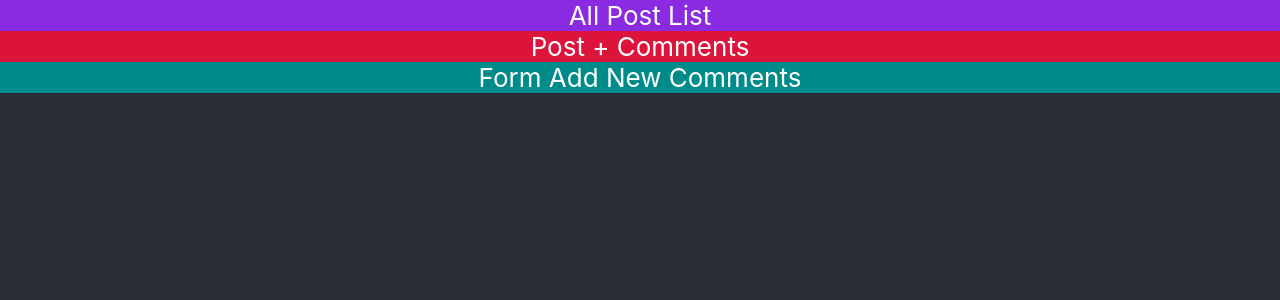
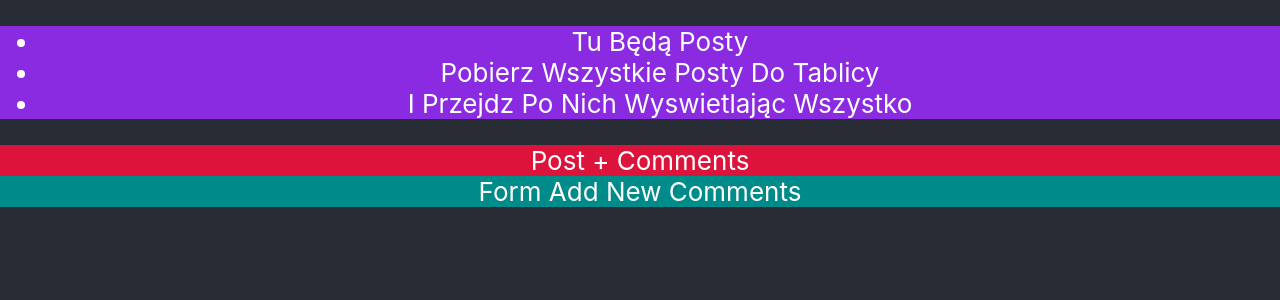
Before and after one commit to Moon-a7/my-app-10-03, a React (Create React App) app: page / in a window 1280 px wide. Shown: the top 300 px of the page. Built offline with nearby package versions, Linux system fonts and the light colour scheme.

Commit message:
add component AllPostsList

```diff
--- a/src/App.css
+++ b/src/App.css
@@ -3,9 +3,6 @@
   flex-direction: column;
   text-align: center;
   text-transform: capitalize;
-}
-
-@media (prefers-reduced-motion: no-preference) {
 }
 
 .App-header {
@@ -24,3 +21,5 @@
 .form {
   background-color: darkcyan;
 }
+@media (prefers-reduced-motion: no-preference) {
+}
--- a/src/App.js
+++ b/src/App.js
@@ -1,6 +1,6 @@
 import React from 'react'
 import { ReactDOM } from 'react-dom'
-import logo from './logo.svg'
+import AllPostList from './components/AllPostList'
 import './App.css'
 
 function App() {
@@ -8,7 +8,10 @@ function App() {
     <div className="App">
       <header className="App-header">
         <div className="views">
-          <div className="all-post">all post list</div>
+          <div className="all-post">
+            {' '}
+            <AllPostList></AllPostList>
+          </div>
           <div className="post-comments">post + comments</div>
           <div className="form">form add new comments</div>
         </div>
--- a/src/components/AllPostList.js
+++ b/src/components/AllPostList.js
@@ -0,0 +1,14 @@
+import React from "react";
+import { ReactDOM } from "react-dom";
+
+function AllPostList() {
+    return <div className="wraper">
+        <ul>
+        <li>tu będą posty</li>
+        <li> pobierz wszystkie posty do tablicy</li>
+        <li>i przejdz po nich wyswietlając wszystko</li>
+        </ul>
+    </div>
+}
+
+export default AllPostList
```
